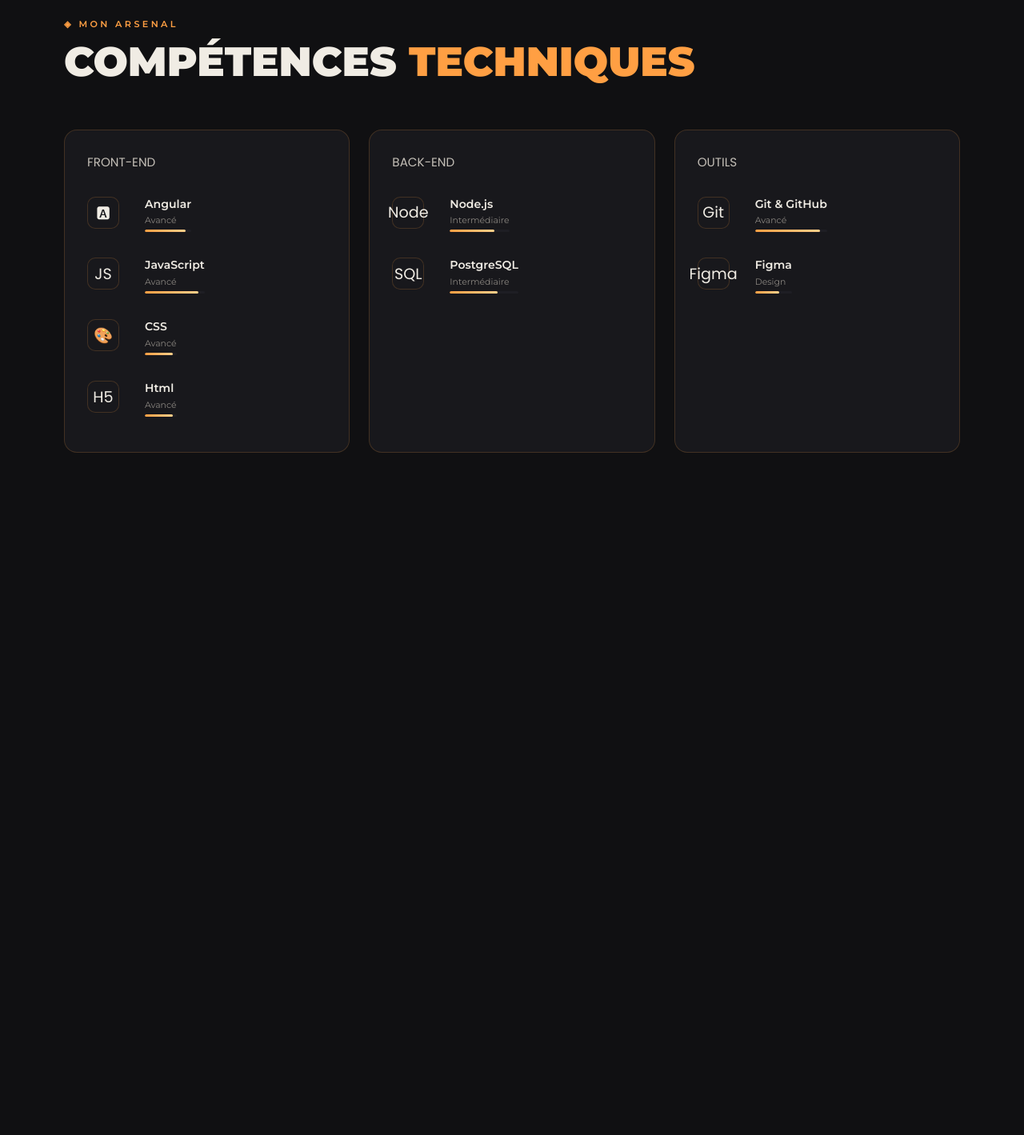
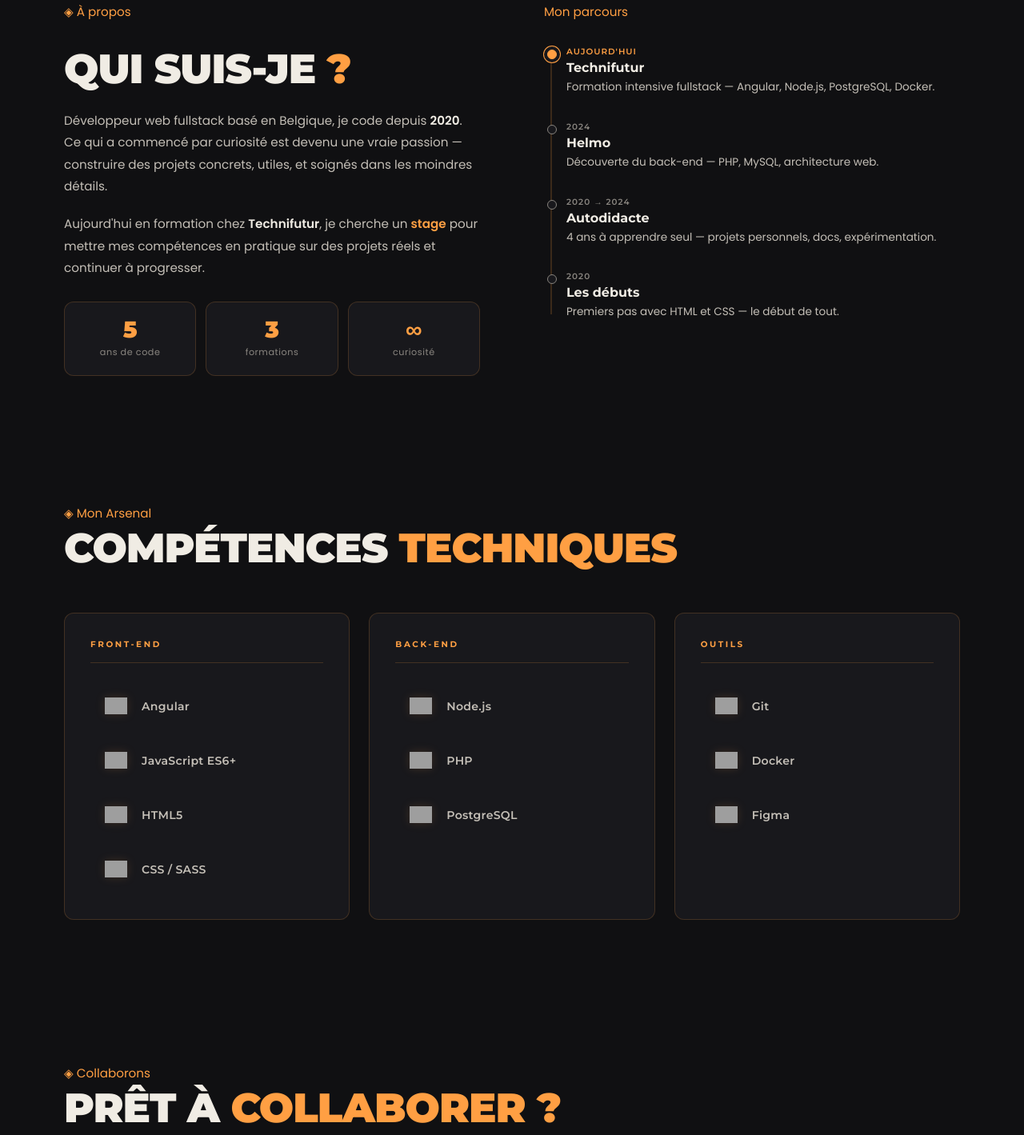
Before and after one commit to Gazaax/gazaax.github.io, a plain HTML site: page index.html in a window 1280 px wide. Shown: the part 877-2296 px from the top of the page at 80% size. Before the commit the page ends 1503 px from the top, so only its background shows below. Drawn offline with Linux system fonts and the light colour scheme; grey boxes are pictures that could not be loaded; files whose address does not match are found by name.

Commit message:
[FEAT]: about & skills section

```diff
--- a/index.html
+++ b/index.html
@@ -5,6 +5,7 @@
     <meta content="width=device-width, initial-scale=1.0" name="viewport">
     <link href="https://fonts.googleapis.com/css2?family=Montserrat:wght@300;400;500;600;700;800;900&family=Poppins:wght@300;400;500;600&display=swap"
           rel="stylesheet">
+    <link rel="icon" href="img/logo.png">
     <link href="style/main.css" rel="stylesheet">
     <title>Mon portfolio</title>
 </head>
@@ -113,125 +114,201 @@
             Scroll pour explorer
         </div>
     </section>
-    <section class="skills" id="skills">
-        <p class="skills-eyebrow">◈ Mon arsenal</p>
-        <p class="skills-title">COMPÉTENCES <span>TECHNIQUES</span></p>
-        <div class="skills-grid">
-            <div class="skill-card">
-                <p>FRONT-END</p>
-                <ul>
-                    <li class="skill-item">
-                        <span class="skill-icon">🅰</span>
-                        <div>
-                            <header>
-                                <p class="skill-title">Angular</p>
-                                <p class="skill-subtitle">Avancé</p>
-                            </header>
-                            <div class="skill-bar">
-                                <div class="skill-bar-fill" data-width="88"></div>
+
+    <section id="about">
+        <div class="about-inner">
+
+            <!-- GAUCHE : texte -->
+            <div class="about-content">
+                <p class="section-tag">◈ À propos</p>
+                <h2>QUI SUIS-JE <span>?</span></h2>
+
+                <p class="about-desc">
+                    Développeur web fullstack basé en Belgique, je code depuis
+                    <strong>2020</strong>. Ce qui a commencé par curiosité est devenu
+                    une vraie passion — construire des projets concrets, utiles,
+                    et soignés dans les moindres détails.
+                </p>
+                <p class="about-desc">
+                    Aujourd'hui en formation chez <strong>Technifutur</strong>,
+                    je cherche un <strong class="accent">stage</strong> pour mettre
+                    mes compétences en pratique sur des projets réels et continuer
+                    à progresser.
+                </p>
+
+                <div class="about-stats">
+                    <div class="stat-card">
+                        <span class="stat-val">5</span>
+                        <span class="stat-label">ans de code</span>
+                    </div>
+                    <div class="stat-card">
+                        <span class="stat-val">3</span>
+                        <span class="stat-label">formations</span>
+                    </div>
+                    <div class="stat-card">
+                        <span class="stat-val">∞</span>
+                        <span class="stat-label">curiosité</span>
                     </div>
                 </div>
-                    </li>
+            </div>
 
-                    <li class="skill-item">
-                        <span class="skill-icon">JS</span>
-                        <div>
-                            <header>
-                                <p class="skill-title">JavaScript</p>
-                                <p class="skill-subtitle">Avancé</p>
-                            </header>
-                            <div class="skill-bar">
-                                <div class="skill-bar-fill" data-width="90"></div>
+            <!-- DROITE : timeline -->
+            <div class="about-timeline">
+                <p class="section-tag">Mon parcours</p>
+
+                <div class="timeline">
+
+                    <div class="timeline-item active">
+                        <div class="timeline-dot"></div>
+                        <div class="timeline-body">
+                            <span class="timeline-date">Aujourd'hui</span>
+                            <p class="timeline-title">Technifutur</p>
+                            <p class="timeline-desc">Formation intensive fullstack — Angular, Node.js, PostgreSQL, Docker.</p>
                         </div>
                     </div>
-                    </li>
 
-                    <li class="skill-item">
-                        <span class="skill-icon">🎨</span>
-                        <div>
-                            <header>
-                                <p class="skill-title">CSS</p>
-                                <p class="skill-subtitle">Avancé</p>
-                            </header>
-                            <div class="skill-bar">
-                                <div class="skill-bar-fill" data-width="88"></div>
+                    <div class="timeline-item">
+                        <div class="timeline-dot"></div>
+                        <div class="timeline-body">
+                            <span class="timeline-date">2024</span>
+                            <p class="timeline-title">Helmo</p>
+                            <p class="timeline-desc">Découverte du back-end — PHP, MySQL, architecture web.</p>
                         </div>
                     </div>
-                    </li>
 
-                    <li class="skill-item">
-                        <span class="skill-icon">H5</span>
-                        <div>
-                            <header>
-                                <p class="skill-title">Html</p>
-                                <p class="skill-subtitle">Avancé</p>
-                            </header>
-                            <div class="skill-bar">
-                                <div class="skill-bar-fill" data-width="88"></div>
+                    <div class="timeline-item">
+                        <div class="timeline-dot"></div>
+                        <div class="timeline-body">
+                            <span class="timeline-date">2020 → 2024</span>
+                            <p class="timeline-title">Autodidacte</p>
+                            <p class="timeline-desc">4 ans à apprendre seul — projets personnels, docs, expérimentation.</p>
                         </div>
                     </div>
-                    </li>
 
-                </ul>
-            </div>
-            <div class="skill-card">
-                <p>BACK-END</p>
-                <ul>
-                    <li class="skill-item">
-                        <span class="skill-icon">Node</span>
-                        <div>
-                            <header>
-                                <p class="skill-title">Node.js</p>
-                                <p class="skill-subtitle">Intermédiaire</p>
-                            </header>
-                            <div class="skill-bar">
-                                <div class="skill-bar-fill" data-width="75"></div>
+                    <div class="timeline-item">
+                        <div class="timeline-dot"></div>
+                        <div class="timeline-body">
+                            <span class="timeline-date">2020</span>
+                            <p class="timeline-title">Les débuts</p>
+                            <p class="timeline-desc">Premiers pas avec HTML et CSS — le début de tout.</p>
                         </div>
                     </div>
+
+                </div>
+            </div>
+
+        </div>
+    </section>
+
+    <section id="skills">
+        <div class="skills-inner">
+
+            <div class="section-header">
+                <p class="section-tag">◈ Mon Arsenal</p>
+                <h2 class="skills-title">COMPÉTENCES <span>TECHNIQUES</span></h2>
+            </div>
+
+            <div class="skills-grid">
+
+                <!-- FRONT -->
+                <div class="skill-group">
+                    <p class="skill-group-title">Front-End</p>
+                    <ul class="skill-list">
+                        <li class="skill-item">
+                            <div class="skill-icon">
+                                <img src="https://cdn.jsdelivr.net/gh/devicons/devicon/icons/angularjs/angularjs-original.svg"
+                                     alt="Angular">
+                            </div>
+                            <span>Angular</span>
                         </li>
                         <li class="skill-item">
-                        <span class="skill-icon">SQL</span>
-                        <div>
-                            <header>
-                                <p class="skill-title">PostgreSQL</p>
-                                <p class="skill-subtitle">Intermédiaire</p>
-                            </header>
-                            <div class="skill-bar">
-                                <div class="skill-bar-fill" data-width="70"></div>
+                            <div class="skill-icon">
+                                <img src="https://cdn.jsdelivr.net/gh/devicons/devicon/icons/javascript/javascript-original.svg"
+                                     alt="JavaScript">
                             </div>
+                            <span>JavaScript ES6+</span>
+                        </li>
+                        <li class="skill-item">
+                            <div class="skill-icon">
+                                <img src="https://cdn.jsdelivr.net/gh/devicons/devicon/icons/html5/html5-original.svg"
+                                     alt="HTML5">
                             </div>
+                            <span>HTML5</span>
+                        </li>
+                        <li class="skill-item">
+                            <div class="skill-icon">
+                                <img src="https://cdn.jsdelivr.net/gh/devicons/devicon/icons/sass/sass-original.svg"
+                                     alt="SASS">
+                            </div>
+                            <span>CSS / SASS</span>
                         </li>
                     </ul>
                 </div>
-            <div class="skill-card">
-                <p>OUTILS</p>
-                <ul>
+
+                <!-- BACK -->
+                <div class="skill-group">
+                    <p class="skill-group-title">Back-End</p>
+                    <ul class="skill-list">
                         <li class="skill-item">
-                        <span class="skill-icon">Git</span>
-                        <div>
-                            <header>
-                                <p class="skill-title">Git & GitHub</p>
-                                <p class="skill-subtitle">Avancé</p>
-                            </header>
-                            <div class="skill-bar">
-                                <div class="skill-bar-fill" data-width="90"></div>
+                            <div class="skill-icon">
+                                <img src="https://cdn.jsdelivr.net/gh/devicons/devicon/icons/nodejs/nodejs-original.svg"
+                                     alt="Node.js">
                             </div>
-                        </div>
+                            <span>Node.js</span>
                         </li>
                         <li class="skill-item">
-                        <span class="skill-icon">Figma</span>
-                        <div>
-                            <header>
-                                <p class="skill-title">Figma</p>
-                                <p class="skill-subtitle">Design</p>
-                            </header>
-                            <div class="skill-bar">
-                                <div class="skill-bar-fill" data-width="65"></div>
+                            <div class="skill-icon">
+                                <img src="https://cdn.jsdelivr.net/gh/devicons/devicon/icons/php/php-original.svg"
+                                     alt="PHP">
                             </div>
+                            <span>PHP</span>
+                        </li>
+                        <li class="skill-item">
+                            <div class="skill-icon">
+                                <img src="https://cdn.jsdelivr.net/gh/devicons/devicon/icons/postgresql/postgresql-original.svg"
+                                     alt="PostgreSQL">
                             </div>
+                            <span>PostgreSQL</span>
                         </li>
                     </ul>
                 </div>
+
+                <!-- OUTILS -->
+                <div class="skill-group">
+                    <p class="skill-group-title">Outils</p>
+                    <ul class="skill-list">
+                        <li class="skill-item">
+                            <div class="skill-icon">
+                                <img src="https://cdn.jsdelivr.net/gh/devicons/devicon/icons/git/git-original.svg"
+                                     alt="Git">
+                            </div>
+                            <span>Git</span>
+                        </li>
+                        <li class="skill-item">
+                            <div class="skill-icon">
+                                <img src="https://cdn.jsdelivr.net/gh/devicons/devicon/icons/docker/docker-original.svg"
+                                     alt="Docker">
+                            </div>
+                            <span>Docker</span>
+                        </li>
+                        <li class="skill-item">
+                            <div class="skill-icon">
+                                <img src="https://cdn.jsdelivr.net/gh/devicons/devicon/icons/figma/figma-original.svg"
+                                     alt="Figma">
+                            </div>
+                            <span>Figma</span>
+                        </li>
+                    </ul>
+                </div>
+
+            </div>
+        </div>
+    </section>
+
+    <section>
+        <div class="section-header">
+            <p class="section-tag">◈ Collaborons</p>
+            <h2 class="skills-title">PRÊT À <span>COLLABORER ?</span></h2>
         </div>
     </section>
 </main>
@@ -239,7 +316,6 @@
 <script src="script/cursor.js"></script>
 <script src="script/personnage.js"></script>
 <script src="script/particles.js"></script>
-<script src="script/skill-bar.js"></script>
 </body>
 
 </html>
--- a/script/skill-bar.js
+++ /dev/null
@@ -1,24 +0,0 @@
-const bars = document.querySelectorAll('.skill-bar-fill');
-const skillItems = document.querySelectorAll('.skill-item');
-let skillsAnimated = false;
-
-
-const skillsSection = document.getElementById('skills');
-
-const skillObserver = new IntersectionObserver((entries) => {
-    if (entries[0].isIntersecting && !skillsAnimated) {
-        skillsAnimated = true;
-        skillItems.forEach((item, i) => {
-            setTimeout(() => {
-                item.classList.add('lit');
-                const bar = item.querySelector('.skill-bar-fill');
-                if (bar) {
-                    setTimeout(() => {
-                        bar.style.width = bar.dataset.width + '%';
-                    }, 100);
-                }
-            }, i * 120);
-        });
-    }
-}, { threshold: 0.2 });
-skillObserver.observe(skillsSection);
--- a/style/main.css
+++ b/style/main.css
@@ -10,4 +10,6 @@
 @import "components/cards.css";
 @import "components/forms.css";
 @import "page/home.css";
+@import "page/about.css";
+@import "page/skills.css";
 @import "utilities/responsive.css";
--- /dev/null
+++ b/style/page/about.css
@@ -0,0 +1,212 @@
+#about {
+    position: relative;
+    z-index: 1;
+    padding: var(--space-2xl) 0;
+}
+
+.about-inner {
+    width: 100%;
+    max-width: 1400px;
+    margin: 0 auto;
+    padding: 0 80px;
+    display: grid;
+    grid-template-columns: 1fr 1fr;
+    gap: 80px;
+    align-items: start;
+}
+
+.about-content {
+    display: flex;
+    flex-direction: column;
+    gap: 20px;
+}
+
+.about-content h2 span {
+    color: var(--accent-orange);
+}
+
+.about-desc {
+    font-size: var(--fs-corps);
+    line-height: 1.8;
+    color: var(--secondary-text);
+}
+
+.about-desc strong {
+    color: var(--primary-text);
+    font-weight: var(--fw-semi-bold);
+}
+
+.about-desc strong.accent {
+    color: var(--accent-orange);
+}
+
+.about-stats {
+    display: grid;
+    grid-template-columns: repeat(3, 1fr);
+    gap: 12px;
+    margin-top: 8px;
+}
+
+.stat-card {
+    background: var(--surface-card);
+    border: 1px solid var(--border);
+    border-radius: var(--card-radius);
+    padding: 20px 16px;
+    display: flex;
+    flex-direction: column;
+    align-items: center;
+    gap: 6px;
+    transition: border-color 0.3s ease, transform 0.3s ease;
+}
+
+.stat-card:hover {
+    border-color: var(--accent-mid);
+    transform: translateY(-3px);
+}
+
+.stat-val {
+    font-family: var(--font-head);
+    font-size: 1.8rem;
+    font-weight: var(--fw-black);
+    color: var(--accent-orange);
+    line-height: 1;
+}
+
+.stat-label {
+    font-size: var(--fs-label);
+    color: var(--muted-text);
+    letter-spacing: 0.05em;
+    text-align: center;
+}
+
+/* ── DROITE : TIMELINE ──────────────────── */
+.about-timeline {
+    display: flex;
+    flex-direction: column;
+    gap: 24px;
+}
+
+.timeline {
+    position: relative;
+    padding-left: 28px;
+    display: flex;
+    flex-direction: column;
+    gap: 0;
+}
+
+/* Ligne verticale */
+.timeline::before {
+    content: '';
+    position: absolute;
+    left: 8px;
+    top: 8px;
+    bottom: 8px;
+    width: 1.5px;
+    background: var(--border);
+}
+
+/* ── ITEM ───────────────────────────────── */
+.timeline-item {
+    position: relative;
+    padding-bottom: 32px;
+    display: flex;
+    gap: 18px;
+}
+
+.timeline-item:last-child {
+    padding-bottom: 0;
+}
+
+/* ── DOT ────────────────────────────────── */
+.timeline-dot {
+    position: absolute;
+    left: -24px;
+    top: 4px;
+    width: 12px;
+    height: 12px;
+    border-radius: 50%;
+    background: var(--surface-card);
+    border: 1.5px solid var(--muted-text);
+    flex-shrink: 0;
+    transition: border-color 0.3s ease;
+}
+
+/* Dot actif (aujourd'hui) */
+.timeline-item.active .timeline-dot {
+    background: var(--accent-orange);
+    border-color: var(--accent-orange);
+    box-shadow: 0 0 0 4px var(--surface-card), 0 0 0 5px var(--accent-orange);
+}
+
+.timeline-item:hover .timeline-dot {
+    border-color: var(--accent-orange);
+}
+
+/* ── BODY ───────────────────────────────── */
+.timeline-body {
+    display: flex;
+    flex-direction: column;
+    gap: 4px;
+}
+
+.timeline-date {
+    font-family: var(--font-head);
+    font-size: var(--fs-section-tag);
+    font-weight: var(--fw-semi-bold);
+    letter-spacing: 0.1em;
+    color: var(--muted-text);
+    text-transform: uppercase;
+}
+
+.timeline-item.active .timeline-date {
+    color: var(--accent-orange);
+}
+
+.timeline-title {
+    font-family: var(--font-head);
+    font-size: 1rem;
+    font-weight: var(--fw-bold);
+    color: var(--primary-text);
+    margin: 0;
+}
+
+.timeline-desc {
+    font-size: 0.85rem;
+    line-height: 1.6;
+    color: var(--secondary-text);
+    margin: 0;
+}
+
+/* ── RESPONSIVE ─────────────────────────── */
+@media (max-width: 1024px) {
+    .about-inner {
+        padding: 0 48px;
+        gap: 48px;
+    }
+}
+
+@media (max-width: 768px) {
+    .about-inner {
+        grid-template-columns: 1fr;
+        padding: 0 24px;
+        gap: 48px;
+    }
+
+    .about-stats {
+        grid-template-columns: repeat(3, 1fr);
+    }
+}
+
+@media (max-width: 480px) {
+    .about-inner {
+        padding: 0 16px;
+    }
+
+    .about-stats {
+        grid-template-columns: 1fr 1fr;
+    }
+
+    .stat-card:last-child {
+        grid-column: span 2;
+    }
+}
--- a/style/page/home.css
+++ b/style/page/home.css
@@ -207,88 +207,3 @@
         transform: translateY(0);
     }
 }
-
-
-/* SKILLS */
-
-.skills-title {
-    font-family: var(--font-head);
-    font-size: var(--fs-h2);
-    font-weight: var(--fw-black);
-    line-height: 0.95;
-    color: var(--primary-text);
-    margin-bottom: 2rem;
-}
-
-.skills-grid {
-    display: grid;
-    grid-template-columns: repeat(3, 1fr);
-    gap: 24px;
-    margin-top: 60px;
-}
-
-.skill-card {
-    background: var(--surface-card);
-    border: 1px solid var(--border);
-    border-radius: 16px;
-    padding: 28px;
-    position: relative;
-    overflow: hidden;
-    transition: border-color 0.3s, transform 0.3s, box-shadow 0.3s;
-}
-
-.skill-card:hover {
-    border-color: var(--accent-mid);
-    transform: translateY(-5px);
-    box-shadow: 0 10px 30px rgba(0, 0, 0, 0.2);
-}
-
-.skill-item {
-    display: flex;
-    flex-direction: row;
-    align-content: center;
-    gap: 2rem;
-    margin: 2rem 0 1rem 0;
-}
-
-.skill-icon {
-    width: 40px;
-    height: 40px;
-    background: var(--surface-card);
-    border: 1px solid var(--border);
-    border-radius: 10px;
-    display: flex;
-    align-items: center;
-    justify-content: center;
-    font-size: 1.2rem;
-    color: var(--primary-text);
-}
-
-.skill-title {
-    color: var(--primary-text);
-    font-size: 0.88rem;
-    font-weight: var(--fw-semi-bold);
-    margin-bottom: 0.3rem;
-}
-
-.skill-subtitle {
-    font-size: 0.68rem;
-    color: var(--muted-text);
-    margin-bottom: 0.3rem;
-}
-
-.skill-bar {
-    height: 3px;
-    background: var(--surface-input);
-    border-radius: 2px;
-    margin-top: 5px;
-    overflow: hidden;
-}
-
-.skill-bar-fill {
-    height: 100%;
-    border-radius: 2px;
-    background: linear-gradient(90deg, var(--accent-orange), #ffcf8a);
-    width: 0;
-    transition: width 1s ease;
-}
--- /dev/null
+++ b/style/page/skills.css
@@ -0,0 +1,163 @@
+#skills {
+    position: relative;
+    z-index: 1;
+    padding: var(--space-2xl) 0;
+}
+
+.skills-inner {
+    width: 100%;
+    max-width: 1400px;
+    margin: 0 auto;
+    padding: 0 80px;
+}
+
+.section-tag{
+    color: var(--accent-orange);
+    margin-bottom: 0.5rem;
+}
+.skills-title {
+    font-family: var(--font-head);
+    font-size: var(--fs-h2);
+    font-weight: var(--fw-black);
+    line-height: 0.95;
+    color: var(--primary-text);
+    margin-bottom: 2rem;
+}
+
+/* ── GRILLE DES 3 GROUPES ───────────────── */
+.skills-grid {
+    display: grid;
+    grid-template-columns: repeat(3, 1fr);
+    gap: 24px;
+    margin-top: 56px;
+}
+
+/* ── CARD DE GROUPE ─────────────────────── */
+.skill-group {
+    background: var(--surface-card);
+    border: 1px solid var(--border);
+    border-radius: var(--card-radius);
+    padding: 32px;
+    position: relative;
+    overflow: hidden;
+    transition: border-color 0.3s ease, transform 0.3s ease;
+}
+
+.skill-group::before {
+    content: '';
+    position: absolute;
+    top: 0; left: 0; right: 0;
+    height: 2px;
+    background: linear-gradient(90deg, transparent, var(--accent-orange), transparent);
+    opacity: 0;
+    transition: opacity 0.3s ease;
+}
+
+.skill-group:hover {
+    border-color: var(--accent-mid);
+    transform: translateY(-4px);
+}
+
+.skill-group:hover::before {
+    opacity: 1;
+}
+
+/* ── TITRE DU GROUPE ────────────────────── */
+.skill-group-title {
+    font-family: var(--font-head);
+    font-size: var(--fs-section-tag);
+    font-weight: var(--fw-bold);
+    letter-spacing: 0.25em;
+    text-transform: uppercase;
+    color: var(--accent-orange);
+    margin-bottom: 24px;
+    padding-bottom: 16px;
+    border-bottom: 1px solid var(--border);
+}
+
+/* ── LISTE DES SKILLS ───────────────────── */
+.skill-list {
+    display: flex;
+    flex-direction: column;
+    gap: 8px;
+}
+
+/* ── ITEM INDIVIDUEL ────────────────────── */
+.skill-item {
+    display: flex;
+    align-items: center;
+    gap: 14px;
+    padding: 12px 14px;
+    border-radius: 8px;
+    transition: background 0.2s ease, transform 0.2s ease;
+    cursor: default;
+}
+
+.skill-item:hover {
+    background: var(--accent-dim);
+    transform: translateX(6px); /* glisse légèrement à droite */
+}
+
+.skill-icon {
+    width: 36px;
+    height: 36px;
+    flex-shrink: 0;
+    display: flex;
+    align-items: center;
+    justify-content: center;
+}
+
+.skill-icon img {
+    width: 28px;
+    height: 28px;
+    object-fit: contain;
+    /* filtre pour harmoniser les icônes trop claires sur fond sombre */
+    filter: drop-shadow(0 0 6px rgba(255, 159, 67, 0.15));
+    transition: filter 0.2s ease, transform 0.2s ease;
+}
+
+.skill-item:hover .skill-icon img {
+    filter: drop-shadow(0 0 10px rgba(255, 159, 67, 0.4));
+    transform: scale(1.15);
+}
+
+.skill-item span {
+    font-family: var(--font-head);
+    font-size: 0.88rem;
+    font-weight: var(--fw-semi-bold);
+    color: var(--secondary-text);
+    transition: color 0.2s ease;
+    letter-spacing: 0.02em;
+}
+
+.skill-item:hover span {
+    color: var(--primary-text);
+}
+
+/* ── RESPONSIVE ─────────────────────────── */
+@media (max-width: 1024px) {
+    .skills-inner {
+        padding: 0 48px;
+    }
+}
+
+@media (max-width: 768px) {
+    .skills-inner {
+        padding: 0 24px;
+    }
+
+    .skills-grid {
+        grid-template-columns: 1fr; /* empile les 3 groupes */
+        gap: 16px;
+    }
+
+    .skill-group {
+        padding: 24px;
+    }
+}
+
+@media (max-width: 480px) {
+    .skills-inner {
+        padding: 0 16px;
+    }
+}
```
Lines whose indentation alone changed are shown as unchanged.
